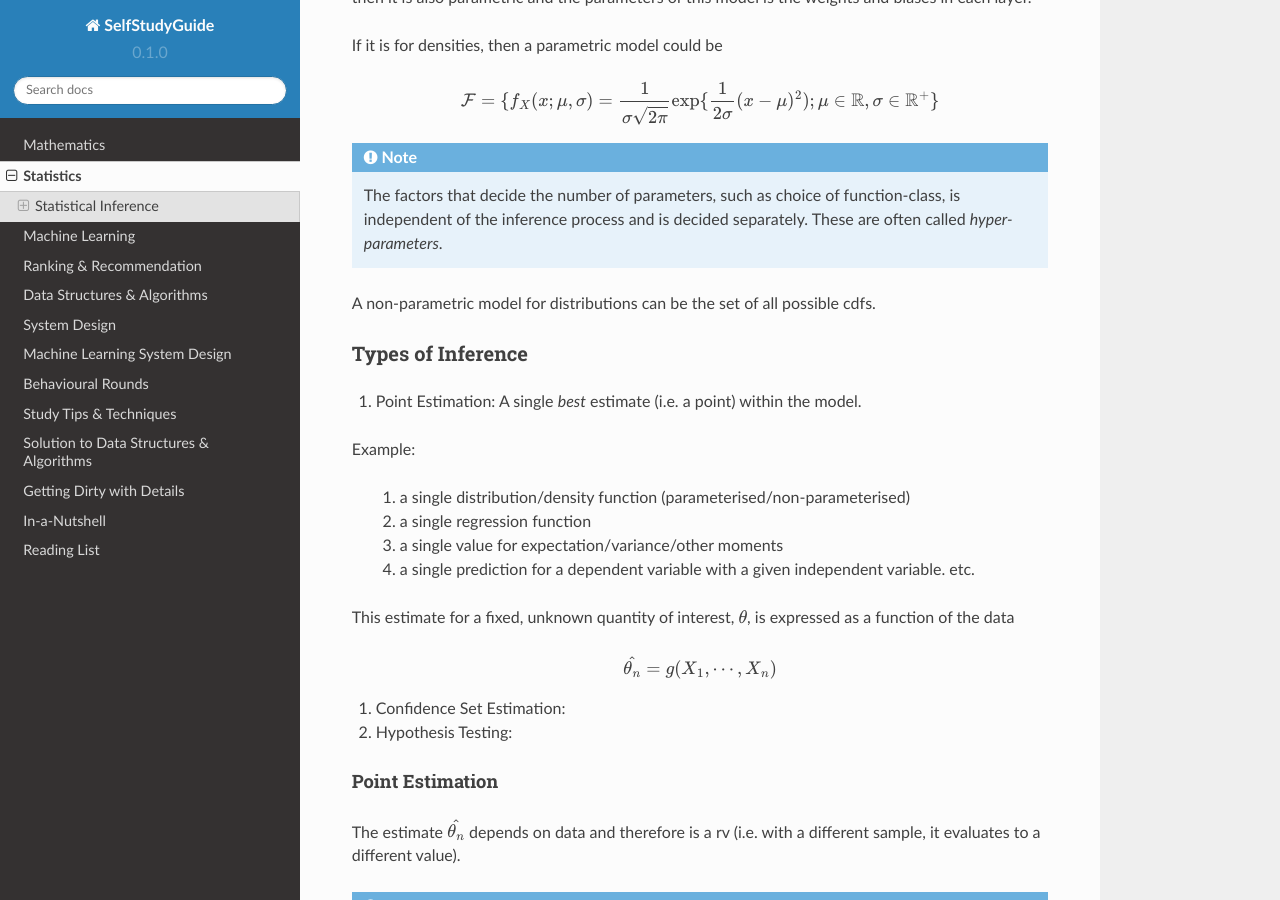
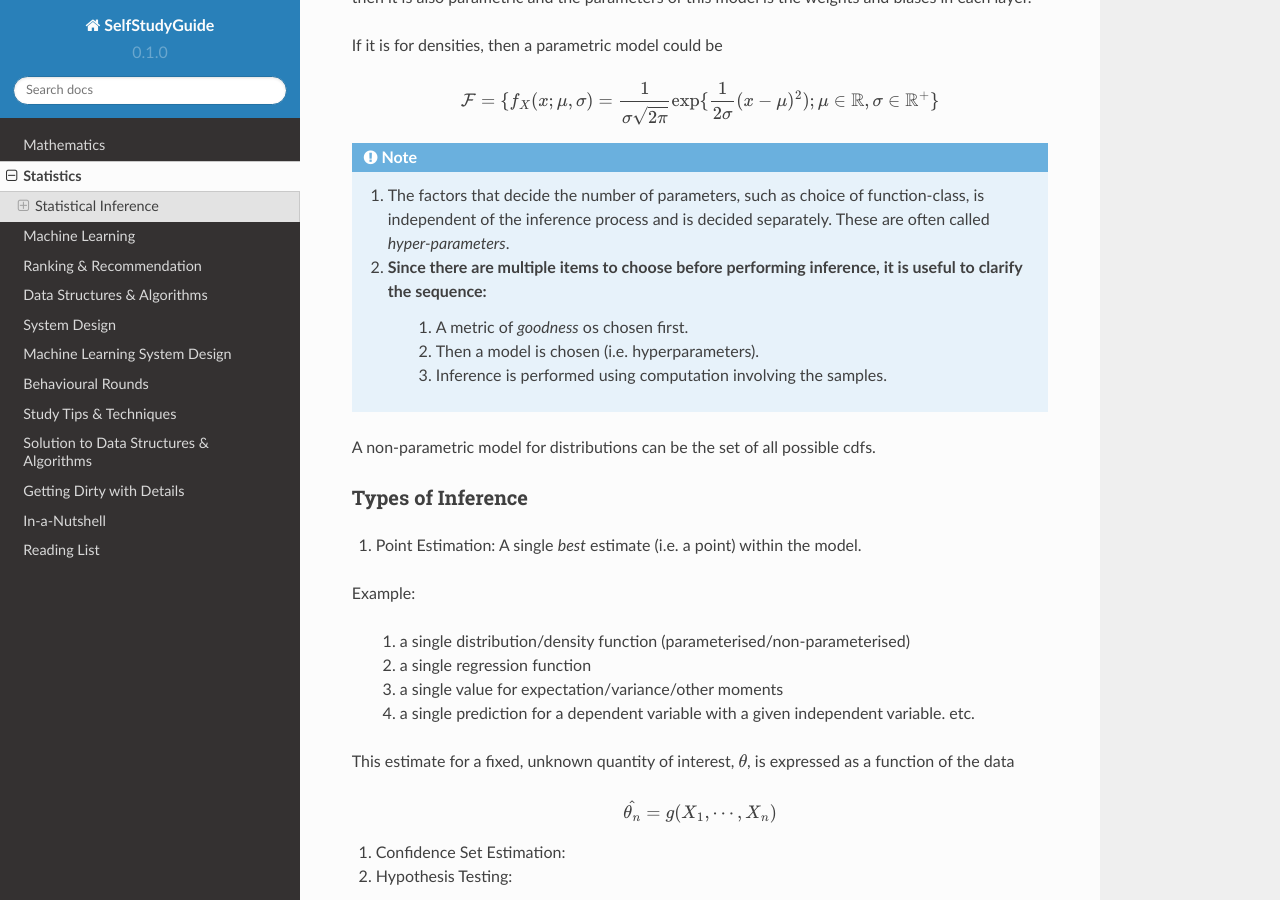
Before and after one commit to uselesstechjunks/leetcode, a Sphinx documentation site: the page built from docs/source/stat.rst, in a window 1280 px wide and 900 px high, scrolled down 1383 px. Built offline with Sphinx 7.4.7 and the Read the Docs theme 2.0.0, drawn with Linux system fonts in a browser that asks for light colours.

Commit message:
Update stat.rst

```diff
--- a/docs/source/stat.rst
+++ b/docs/source/stat.rst
@@ -54,7 +54,11 @@ If it is for densities, then a parametric model could be
     \mathcal{F}=\{f_X(x;\mu,\sigma)=\frac{1}{\sigma\sqrt{2\pi}}\exp\{\frac{1}{2\sigma}(x-\mu)^2);\mu\in\mathbb{R},\sigma\in\mathbb{R}^+\}
 
 .. note::
-    The factors that decide the number of parameters, such as choice of function-class, is independent of the inference process and is decided separately. These are often called *hyper-parameters*.
+    #. The factors that decide the number of parameters, such as choice of function-class, is independent of the inference process and is decided separately. These are often called *hyper-parameters*.
+    #. Since there are multiple items to choose before performing inference, it is useful to clarify the sequence:
+        #. A metric of *goodness* os chosen first.
+        #. Then a model is chosen (i.e. hyperparameters).
+        #. Inference is performed using computation involving the samples.
 
 A non-parametric model for distributions can be the set of all possible cdfs.
 
```
